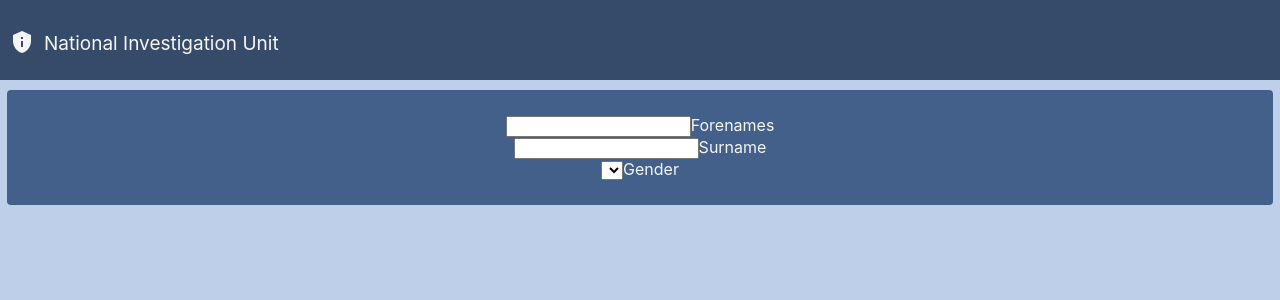
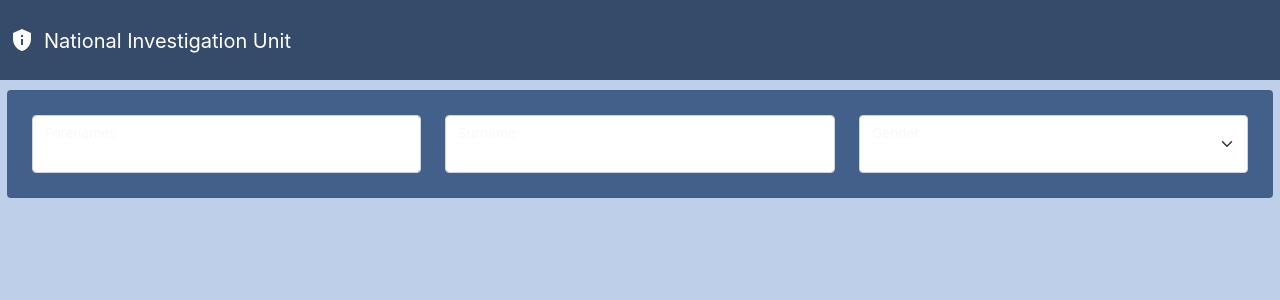
Before and after one commit to victoriamanicom/FP-Group1, a React (Create React App) app in the folder Frontend/fp-group1/: page / in a window 1280 px wide. Shown: the top 300 px of the page. Built offline with nearby package versions, Linux system fonts and the light colour scheme.

Commit message:
FP1-1 #imported bootstrap css and fixed styling issues

```diff
--- a/Frontend/fp-group1/src/App.css
+++ b/Frontend/fp-group1/src/App.css
@@ -7,14 +7,13 @@ div.App {
     animation: App-logo-spin infinite 20s linear;
   }
 } */
-
-.navbarHeader {
+#root > div > nav.navbarHeader {
   background-color: #364b69;
   height: 10vh;
   display: flex;
   flex-direction: column;
   justify-content: center;
-  text-align: left;
+  align-items: flex-start;
   font-size: 19px;
   color: whitesmoke;
 }
--- a/Frontend/fp-group1/src/App.js
+++ b/Frontend/fp-group1/src/App.js
@@ -1,12 +1,12 @@
+import "./App.css";
 import Navbar from "react-bootstrap/NavBar";
 import "material-icons/iconfont/material-icons.css";
-import "./App.css";
 import SearchBar from "./components/searchBar/SearchBar";
 
 function App() {
   return (
     <div className="App">
-      <Navbar className="navbarHeader" fixed="top">
+      <Navbar className="navbarHeader" fixed="sticky" variant="dark">
         <Navbar.Brand href="">
           <span class="material-icons">privacy_tip</span>
           National Investigation Unit
--- a/Frontend/fp-group1/src/components/searchBar/SearchBar.jsx
+++ b/Frontend/fp-group1/src/components/searchBar/SearchBar.jsx
@@ -1,13 +1,15 @@
+import './SearchBar.css';
 import Col from 'react-bootstrap/Col';
+import Row from 'react-bootstrap/Row';
 import FloatingLabel from 'react-bootstrap/FloatingLabel';
 import Form from 'react-bootstrap/Form';
-import './SearchBar.css';
 
 const SearchBar = ({handleSearch, handleReset}) => {
 
     return (
         <>
-            <form id="searchBarForm" onSubmit={handleSearch}>
+            <Form id="searchBarForm" onSubmit={handleSearch}>
+                <Row>
                     <Col md>
                         <FloatingLabel controlId="floatingForenames" label="Forenames">
                             <Form.Control type="text" name="searchForenames"/>
@@ -27,8 +29,9 @@ const SearchBar = ({handleSearch, handleReset}) => {
                             </Form.Select>
                         </FloatingLabel>
                     </Col>
+                </Row>
 
-            </form>
+            </Form>
         </>
     )
 
```
Also changed, not shown: Frontend/fp-group1/src/index.js (+7 -6 lines). Lines whose indentation alone changed are shown as unchanged.
